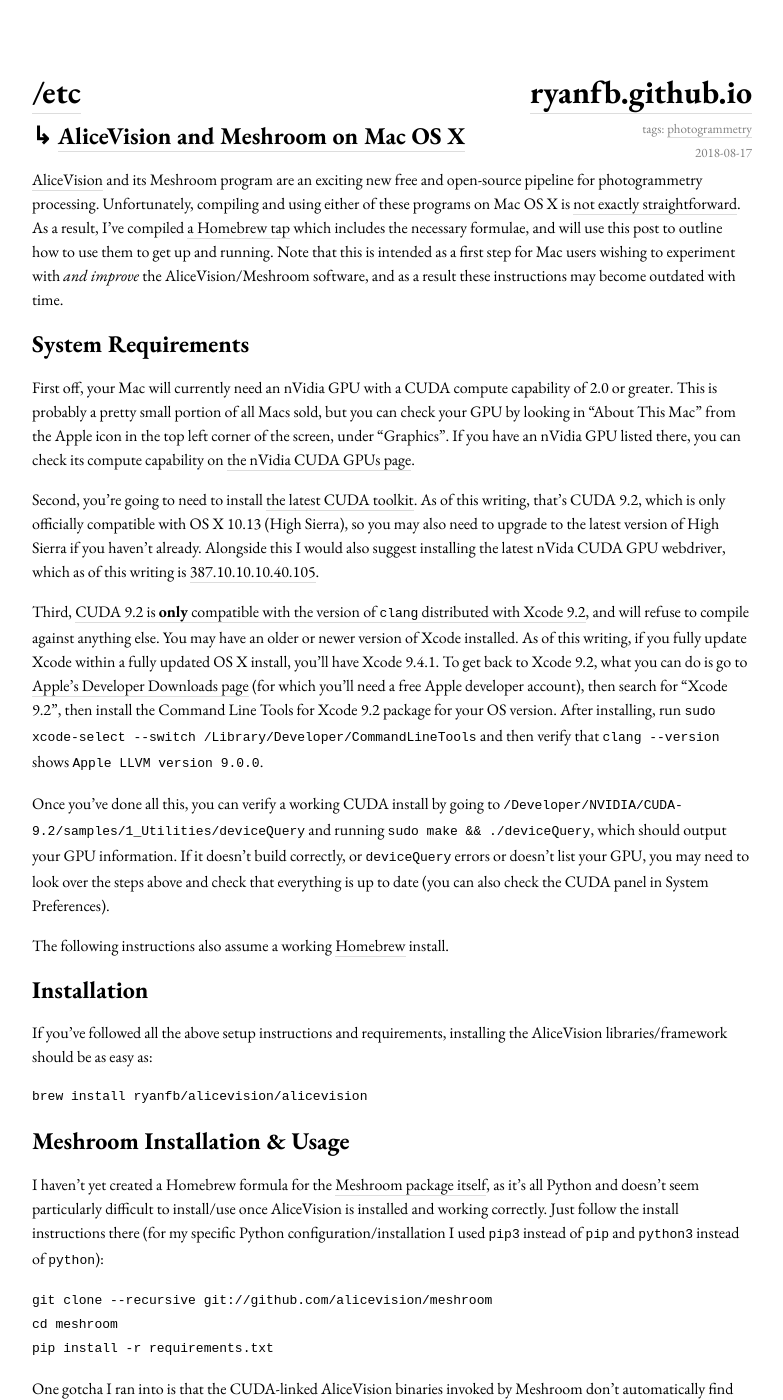
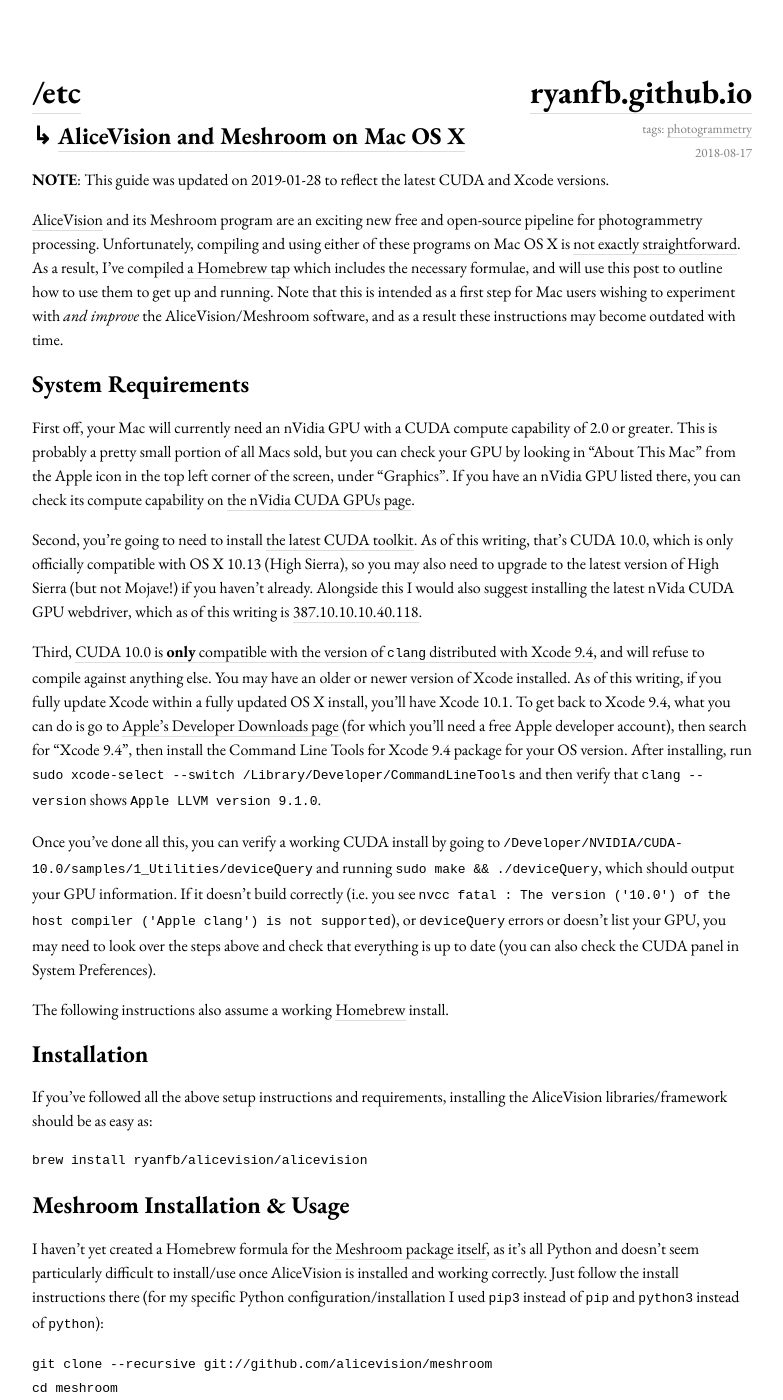
Before and after one commit to ryanfb/etc, a Jekyll site: the page built from _posts/2018-08-17-alicevision_and_meshroom_on_mac_os_x.md, in a window 1280 px wide and 1400 px high. Shown: the whole window, without its empty margins (248-1031 px from the left). Built offline with Jekyll 4.4.1, drawn with Linux system fonts in a browser that asks for light colours; nearby versions of some CDN libraries; some of the changed text lies outside the part shown.

Commit message:
Update AliceVision/Meshroom guide for CUDA 10.0

```diff
--- a/_posts/2018-08-17-alicevision_and_meshroom_on_mac_os_x.md
+++ b/_posts/2018-08-17-alicevision_and_meshroom_on_mac_os_x.md
@@ -3,6 +3,8 @@
 tags:
 - photogrammetry
 ---
+
+**NOTE**: This guide was updated on 2019-01-28 to reflect the latest CUDA and Xcode versions.
 
 [AliceVision](https://alicevision.github.io/) and its Meshroom program are an exciting new free and open-source pipeline for photogrammetry processing. Unfortunately, compiling and using either of these programs on Mac OS X is [not exactly straightforward](https://github.com/alicevision/AliceVision/issues/444). As a result, I've compiled [a Homebrew tap](http://github.com/ryanfb/homebrew-alicevision) which includes the necessary formulae, and will use this post to outline how to use them to get up and running. Note that this is intended as a first step for Mac users wishing to experiment with *and improve* the AliceVision/Meshroom software, and as a result these instructions may become outdated with time.
 
@@ -10,11 +12,11 @@
 
 First off, your Mac will currently need an nVidia GPU with a CUDA compute capability of 2.0 or greater. This is probably a pretty small portion of all Macs sold, but you can check your GPU by looking in "About This Mac" from the Apple icon in the top left corner of the screen, under "Graphics". If you have an nVidia GPU listed there, you can check its compute capability on [the nVidia CUDA GPUs page](https://developer.nvidia.com/cuda-gpus).
 
-Second, you're going to need to install [the latest CUDA toolkit](https://developer.nvidia.com/cuda-downloads). As of this writing, that's CUDA 9.2, which is only officially compatible with OS X 10.13 (High Sierra), so you may also need to upgrade to the latest version of High Sierra if you haven't already. Alongside this I would also suggest installing the latest nVida CUDA GPU webdriver, which as of this writing is [387.10.10.10.40.105](https://www.nvidia.com/download/driverResults.aspx/136062/en-us).
+Second, you're going to need to install [the latest CUDA toolkit](https://developer.nvidia.com/cuda-downloads). As of this writing, that's CUDA 10.0, which is only officially compatible with OS X 10.13 (High Sierra), so you may also need to upgrade to the latest version of High Sierra (but not Mojave!) if you haven't already. Alongside this I would also suggest installing the latest nVida CUDA GPU webdriver, which as of this writing is [387.10.10.10.40.118](https://www.nvidia.com/download/driverResults.aspx/142160/en-us).
 
-Third, [CUDA 9.2 is **only** compatible with the version of `clang` distributed with Xcode 9.2](https://docs.nvidia.com/cuda/cuda-installation-guide-mac-os-x/index.html), and will refuse to compile against anything else. You may have an older or newer version of Xcode installed. As of this writing, if you fully update Xcode within a fully updated OS X install, you'll have Xcode 9.4.1. To get back to Xcode 9.2, what you can do is go to [Apple's Developer Downloads page](https://developer.apple.com/download/more/) (for which you'll need a free Apple developer account), then search for "Xcode 9.2", then install the Command Line Tools for Xcode 9.2 package for your OS version. After installing, run `sudo xcode-select --switch /Library/Developer/CommandLineTools` and then verify that `clang --version` shows `Apple LLVM version 9.0.0`.
+Third, [CUDA 10.0 is **only** compatible with the version of `clang` distributed with Xcode 9.4](https://docs.nvidia.com/cuda/cuda-installation-guide-mac-os-x/index.html), and will refuse to compile against anything else. You may have an older or newer version of Xcode installed. As of this writing, if you fully update Xcode within a fully updated OS X install, you'll have Xcode 10.1. To get back to Xcode 9.4, what you can do is go to [Apple's Developer Downloads page](https://developer.apple.com/download/more/) (for which you'll need a free Apple developer account), then search for "Xcode 9.4", then install the Command Line Tools for Xcode 9.4 package for your OS version. After installing, run `sudo xcode-select --switch /Library/Developer/CommandLineTools` and then verify that `clang --version` shows `Apple LLVM version 9.1.0`.
 
-Once you've done all this, you can verify a working CUDA install by going to `/Developer/NVIDIA/CUDA-9.2/samples/1_Utilities/deviceQuery` and running `sudo make && ./deviceQuery`, which should output your GPU information. If it doesn't build correctly, or `deviceQuery` errors or doesn't list your GPU, you may need to look over the steps above and check that everything is up to date (you can also check the CUDA panel in System Preferences).
+Once you've done all this, you can verify a working CUDA install by going to `/Developer/NVIDIA/CUDA-10.0/samples/1_Utilities/deviceQuery` and running `sudo make && ./deviceQuery`, which should output your GPU information. If it doesn't build correctly (i.e. you see `nvcc fatal   : The version ('10.0') of the host compiler ('Apple clang') is not supported`), or `deviceQuery` errors or doesn't list your GPU, you may need to look over the steps above and check that everything is up to date (you can also check the CUDA panel in System Preferences).
 
 The following instructions also assume a working [Homebrew](https://brew.sh/) install.
 
@@ -34,17 +36,17 @@
 
 One gotcha I ran into is that the CUDA-linked AliceVision binaries invoked by Meshroom don't automatically find the CUDA libraries on the `DYLD_LIBRARY_PATH`, and setting the `DYLD_LIBRARY_PATH` from the shell launching Meshroom doesn't seem to get the variable passed into the shell environment Meshroom uses to spawn commands. Without this, you'll get an error like:
 
-    dyld: Library not loaded: @rpath/libcudart.9.2.dylib
+    dyld: Library not loaded: @rpath/libcudart.10.0.dylib
       Referenced from: /usr/local/bin/aliceVision_depthMapEstimation
       Reason: image not found
 
 In order to get around this, you can symlink the CUDA libraries into `/usr/local/lib` (most of the other workarounds I found for permanently modifying the `DYLD_LIBRARY_PATH` seemed more confusing or fragile than this simpler approach):[^dyldpath]
 
-    for i in /Developer/NVIDIA/CUDA-9.2/lib/*.a /Developer/NVIDIA/CUDA-9.2/lib/*.dylib; do ln -sv "$i" "/usr/local/lib/$(basename "$i")"; done
+    for i in /Developer/NVIDIA/CUDA-10.0/lib/*.a /Developer/NVIDIA/CUDA-10.0/lib/*.dylib; do ln -sv "$i" "/usr/local/lib/$(basename "$i")"; done
 
 You can undo/uninstall this with:
 
-    for i in /Developer/NVIDIA/CUDA-9.2/lib/*.a /Developer/NVIDIA/CUDA-9.2/lib/*.dylib; do rm -v "/usr/local/lib/$(basename "$i")"; done
+    for i in /Developer/NVIDIA/CUDA-10.0/lib/*.a /Developer/NVIDIA/CUDA-10.0/lib/*.dylib; do rm -v "/usr/local/lib/$(basename "$i")"; done
 
 You may also want to download the voctree dataset:
 
@@ -60,4 +62,4 @@
 
 [^dyldpath]: Previously, I suggested modifying `meshroom/core/desc.py` so that [the return value at the end of the `buildCommandLine` method](https://github.com/alicevision/meshroom/blob/develop/meshroom/core/desc.py#L368) instead reads:
 
-        return 'DYLD_LIBRARY_PATH="/Developer/NVIDIA/CUDA-9.2/lib" ' + cmdPrefix + chunk.node.nodeDesc.commandLine.format(**chunk.node._cmdVars) + cmdSuffix
+        return 'DYLD_LIBRARY_PATH="/Developer/NVIDIA/CUDA-10.0/lib" ' + cmdPrefix + chunk.node.nodeDesc.commandLine.format(**chunk.node._cmdVars) + cmdSuffix
```
